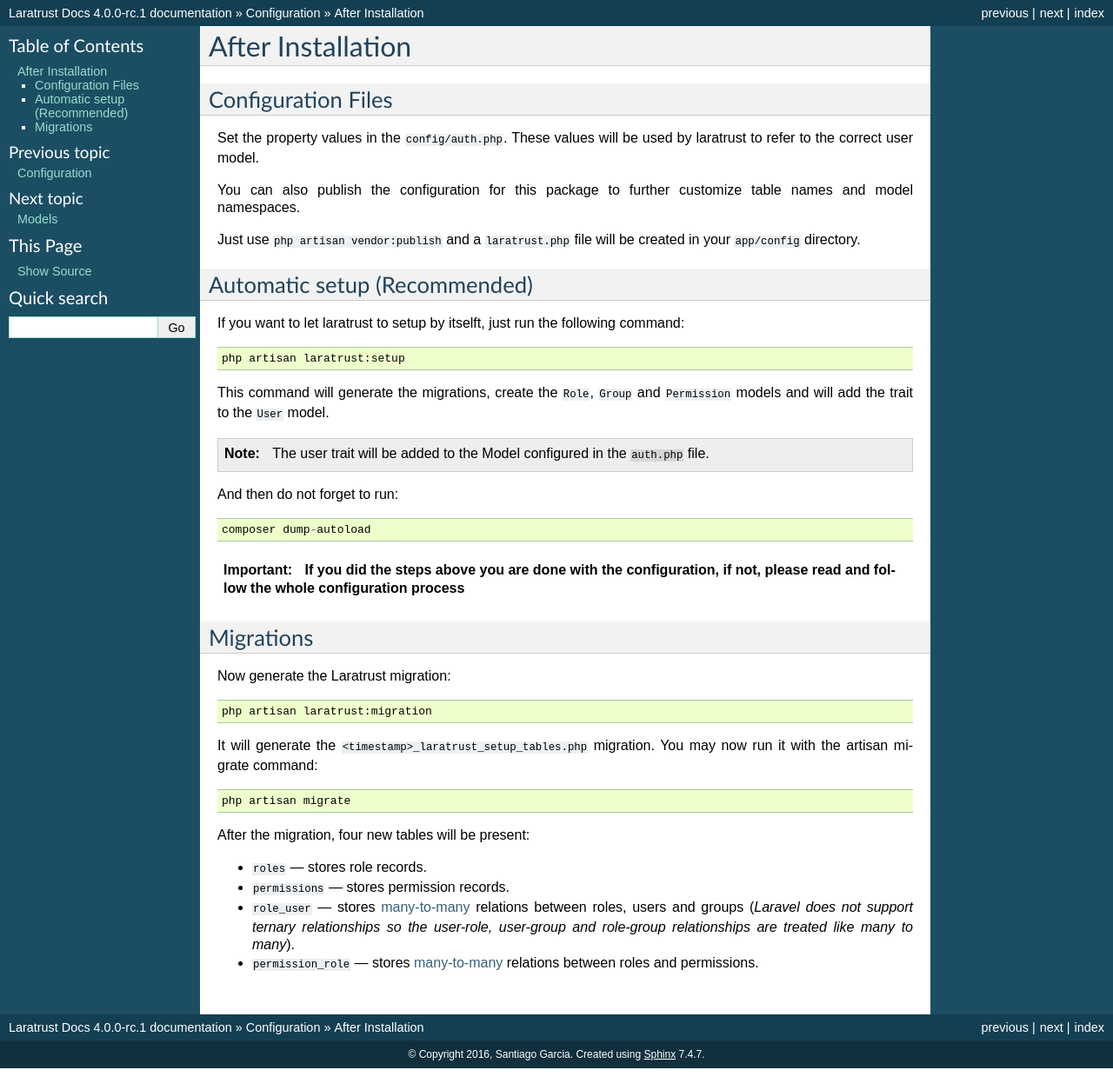
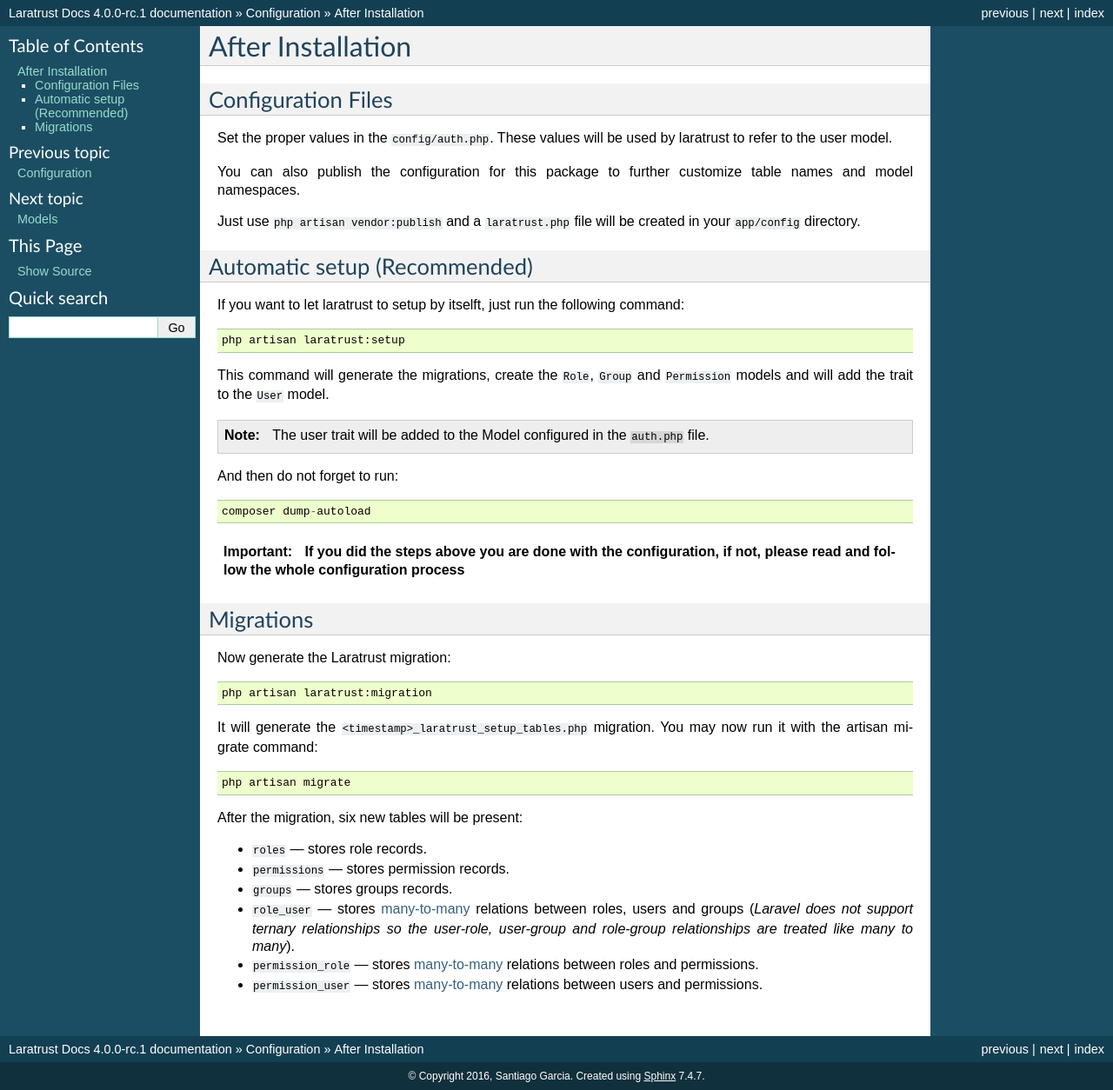
Before and after one commit to santigarcor/laratrust, a Sphinx documentation site: the page built from docs/configuration/after_installation.rst, in a window 1280 px wide. Shown: the whole page at 87% size. Built offline with Sphinx 7.4.7, drawn with Linux system fonts in a browser that asks for light colours; before the commit the page ends 1229 px from its top, so only the background shows below that.

Commit message:
Docs corrections
Fix #68

````diff
--- a/docs/configuration/after_installation.rst
+++ b/docs/configuration/after_installation.rst
@@ -4,7 +4,7 @@
 Configuration Files
 ^^^^^^^^^^^^^^^^^^^
 
-Set the property values in the ``config/auth.php``. These values will be used by laratrust to refer to the correct user model.
+Set the proper values in the ``config/auth.php``. These values will be used by laratrust to refer to the user model.
 
 You can also publish the configuration for this package to further customize table names and model namespaces.
 
@@ -41,9 +41,11 @@
 
     php artisan migrate
 
-After the migration, four new tables will be present:
+After the migration, six new tables will be present:
 
 * ``roles`` — stores role records.
 * ``permissions`` — stores permission records.
+* ``groups`` — stores groups records.
 * ``role_user`` — stores `many-to-many <https://laravel.com/docs/eloquent-relationships#many-to-many>`_ relations between roles, users and groups (*Laravel does not support ternary relationships so the user-role, user-group and role-group relationships are treated like many to many*).
 * ``permission_role`` — stores `many-to-many <https://laravel.com/docs/eloquent-relationships#many-to-many>`_ relations between roles and permissions.
+* ``permission_user`` — stores `many-to-many <https://laravel.com/docs/eloquent-relationships#many-to-many>`_ relations between users and permissions.
--- a/docs/configuration/models/group.rst
+++ b/docs/configuration/models/group.rst
@@ -1,7 +1,7 @@
 Group
 =====
 
-Create a Group model inside ``app/models/Group.php`` using the following example:
+Create a Group model inside ``app/Group.php`` using the following example:
 
 .. code-block:: php
 
--- a/docs/configuration/models/permission.rst
+++ b/docs/configuration/models/permission.rst
@@ -1,7 +1,7 @@
 Permission
 ==========
 
-Create a Permission model inside ``app/models/Permission.php`` using the following example:
+Create a Permission model inside ``app/Permission.php`` using the following example:
 
 .. code-block:: php
 
--- a/docs/configuration/models/role.rst
+++ b/docs/configuration/models/role.rst
@@ -1,7 +1,7 @@
 Role
 ====
 
-Create a Role model inside ``app/models/Role.php`` using the following example:
+Create a Role model inside ``app/Role.php`` using the following example:
 
 .. code-block:: php
 
--- a/docs/installation.rst
+++ b/docs/installation.rst
@@ -7,7 +7,7 @@
 
 2. Then in your ``config/app.php`` add the following to the providers array::
 
-    Laratrust\LaratrustServiceProvider::class
+    Laratrust\LaratrustServiceProvider::class,
 
 3. In the same ```config/app.php`` and add the following to the ``aliases`` array::
 
````
